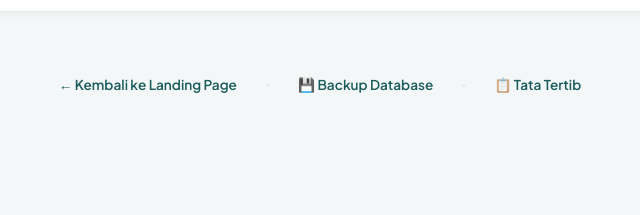
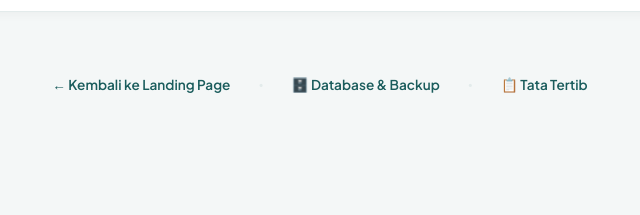
Before and after one commit to lintangglangitt/griya-aleena-sekaran, a plain HTML site: page ngadmin.html in a window 1280 px wide. Shown: the part 779-994 px from the top of the page, 320-960 px from the left. Drawn offline with Linux system fonts and the light colour scheme; no server answers; sample sign-in values are in the browser's storage.

Commit message:
Update ngadmin.html

```diff
--- a/ngadmin.html
+++ b/ngadmin.html
@@ -375,7 +375,7 @@
 
   <a href="index.html">← Kembali ke Landing Page</a>
     <span class="separator">•</span>
-  <a href="ngebackup.html">💾 Backup Database</a>
+<a href="dbkuy.html">🗄️ Database & Backup</a>
   <span class="separator">•</span>
   <a href="tatib.html">📋 Tata Tertib</a>
 
```
